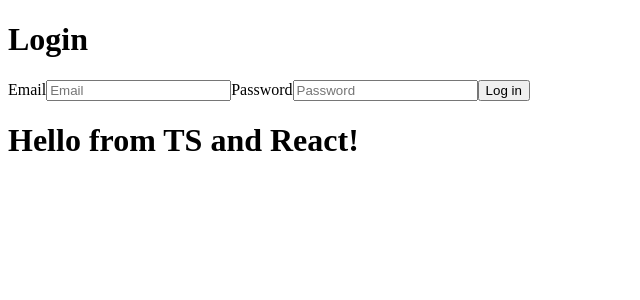
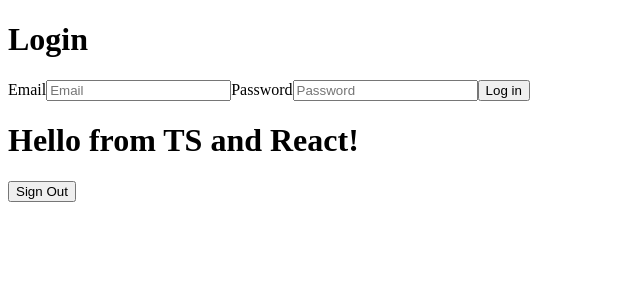
Before and after one commit to zacharyarney/light-side, a React (Create React App) app in the folder client/: page /login in a window 1280 px wide. Shown: the top 300 px of the page, without its empty margins (0-640 px from the left). Built offline with nearby package versions, Linux system fonts and the light colour scheme; no server answers.

Commit message:
Adds signout button to Hello

```diff
--- a/client/src/components/Hello.tsx
+++ b/client/src/components/Hello.tsx
@@ -1,4 +1,5 @@
 import React from 'react';
+import app from '../utils/firebase';
 
 interface HelloProps {
   compiler: string;
@@ -6,11 +7,17 @@ interface HelloProps {
 }
 
 function Hello(props: HelloProps) {
+  const signOut = () => {
+    app.auth().signOut();
+  };
   return (
-    <h1>
-      Hello from {props.compiler} and {props.framework}!
-    </h1>
+    <>
+      <h1>
+        Hello from {props.compiler} and {props.framework}!
+      </h1>
+      <button onClick={signOut}>Sign Out</button>
+    </>
   );
-};
+}
 
 export default Hello;
```
